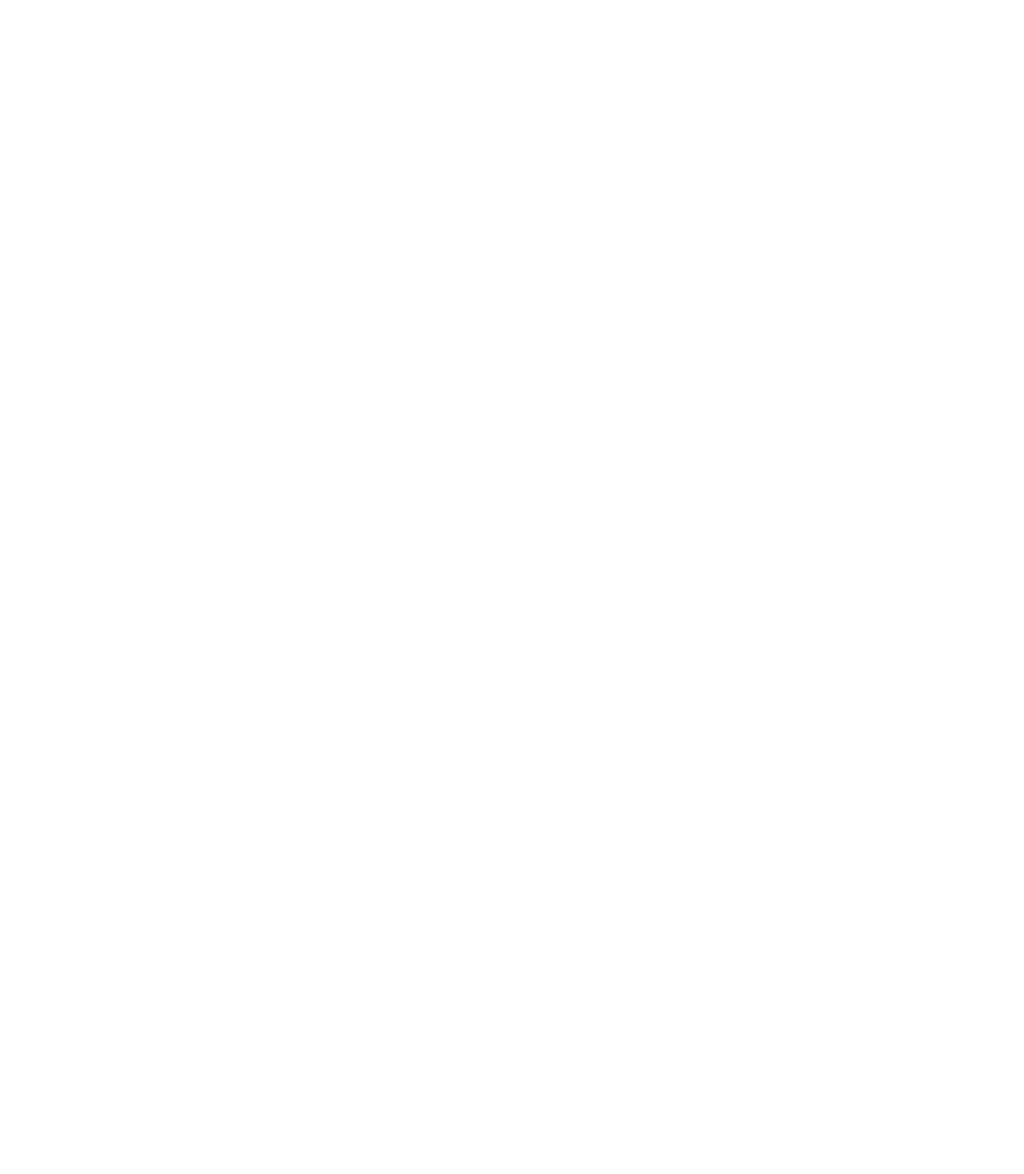
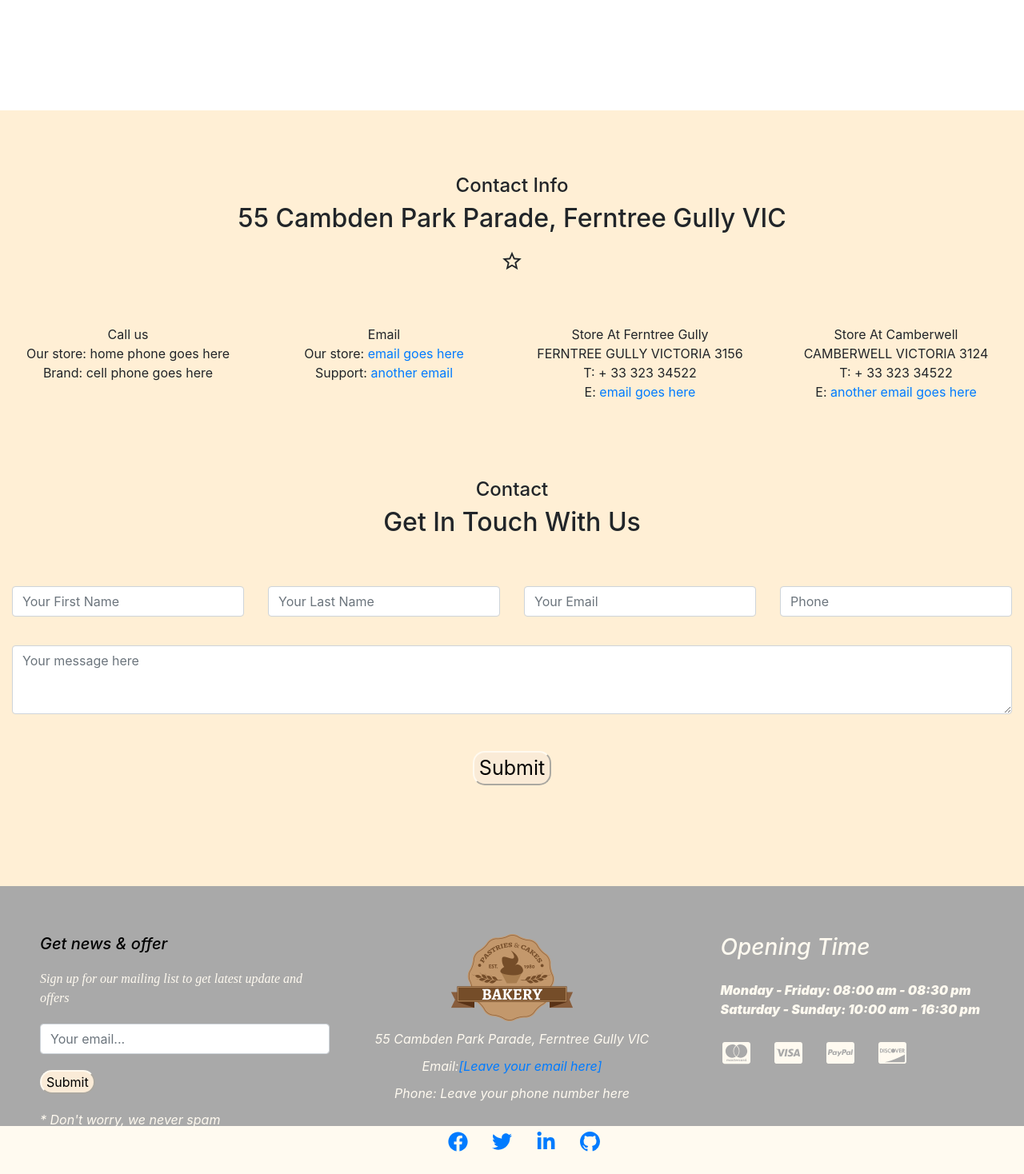
Before and after one commit to charlieNg014/bakery, a React (Create React App) app: page /contact in a window 1280 px wide. Shown: the part 920-2388 px from the top of the page at 80% size. Before the commit the page ends 800 px from the top, so only its background shows below. Built offline with nearby package versions, Linux system fonts and the light colour scheme.

Commit message:
Add Contact page

```diff
--- a/package.json
+++ b/package.json
@@ -11,6 +11,7 @@
     "cors": "^2.8.5",
     "dotenv": "^8.2.0",
     "express": "^4.17.1",
+    "google-map-react": "^1.1.6",
     "mongoose": "^5.8.11",
     "nodemon": "^2.0.2",
     "react": "^16.12.0",
--- a/src/App.css
+++ b/src/App.css
@@ -611,9 +611,23 @@
         height: 86px;
     }
 }
+/* about page ends  */
 
+/* contac starts  */
+.landing-story-display.row {
+    margin-top: 60px;
+    margin-left: 0px;
+    margin-right: 0px;
+    width: 100%;
+}
 
-/* about page ends  */
+@media screen and (max-width: 480px) {
+    .landing-story {
+        height: 650px;
+    }
+}
+
+/* contact ends  */
 /* tablets  */
 @media screen and (max-width: 768px) {
 
--- a/src/components/Test.js
+++ /dev/null
@@ -1 +0,0 @@
-//
--- a/src/pages/Contact.js
+++ b/src/pages/Contact.js
@@ -1,11 +1,194 @@
 import React, { Component } from 'react'
+import { Link } from 'react-router-dom'
+import {IoMdStarOutline} from "react-icons/io"
+import Info from "../components/Info"
+import Footer from "../components/Footer"
+import axios from "axios";
+
 
 export default class Contact extends Component {
+   //declare the state
+   constructor(props) {
+    super(props);
+
+    //bind this to the method
+    this.onChangeFirstname = this.onChangeFirstname.bind(this);
+    this.onChangeLastname = this.onChangeLastname.bind(this);
+    this.onChangeEmail = this.onChangeEmail.bind(this);
+    this.onChangePhone = this.onChangePhone.bind(this);
+    this.onChangeNote = this.onChangeNote.bind(this);
+    this.onSubmit = this.onSubmit.bind(this);
+
+    this.state = {
+        firstname: "",
+        lastname: "",
+        email: "",
+        phone: "",
+        note: "",
+        modalIsOpen: false
+        }
+    }
+
+    //delcare functions/methods
+    onChangeFirstname(e) {
+        this.setState({
+            firstname: e.target.value
+        })
+    }
+
+    onChangeLastname(e) {
+        this.setState({
+            lastname: e.target.value
+        })
+    }
+
+    onChangeEmail(e) {
+        this.setState({
+            email: e.target.value
+        })
+    }
+
+    onChangePhone(e) {
+        this.setState({
+            phone: e.target.value
+        })
+    }
+
+    onChangeNote(e) {
+        this.setState({
+            note: e.target.value
+        })
+    }
+
+    onSubmit() {
+        const newRequest = {
+            firstname: this.state.firstname,
+            lastname: this.state.lastname,
+            email: this.state.email,
+            phone: this.state.phone,
+            note: this.state.note
+        }
+
+        console.log(newRequest);
+
+        //API to MongoDB
+        axios.post("http://localhost:8080/request/add", newRequest)
+        .then(response => console.log(response.data))
+
+        this.setState({
+            firstname: "",
+            lastname: "",
+            email: "",
+            phone: "",
+            note: ""
+        })
+
+        setTimeout(function() {
+            window.location = "/";
+        }, 6000)
+
+        return newRequest;
+
+    }
     render() {
         return (
-            <div>
-                This is a contact page
+            <>
+            <div className="services" style={{padding: 0}}>
+                <div className="services about">
+                    <div className="about-top">
+                        <Link to="/">
+                            <h4 className="about-title">Home ></h4>
+                        </Link>
+                        <h6 className="about-banner">Contact Us</h6>
+                    </div>
+                    <p className="about-text">Contact Us</p>
+                </div>
+                <div className="about-landing row">
+                    <div className="col-md-12 about-landing-left">
+                       map goes here
+                    </div>
+                </div>
+                <div className="landing-story">
+                    <div className="landing-story-main">
+                        <h4 className="landing-subtitle">Contact Info</h4>
+                        <h2 className="landing-title">55 Cambden Park Parade, Ferntree Gully VIC</h2>
+                        <span className="landing-icon"><IoMdStarOutline /></span>
+                    </div>
+                    <div className="landing-story-display row">
+                        <div className="col-md-3">
+                        <figure>
+                            <figcaption>Call us</figcaption>
+                            <p>Our store:  home phone goes here</p>
+                            <p>Brand:  cell phone goes here</p>
+                        </figure>
+                        </div>
+                        <div className=" col-md-3">
+                        <figure>
+                            <figcaption>Email</figcaption>
+                            <p>Our store:<Link to="/"><span className="__cf_email__" data-cfemail="7a13141c153a191213111f080354141f0e"> email goes here</span></Link></p>
+                            <p>Support:<Link to="/"><span className="__cf_email__" data-cfemail="7a290f0a0a15080e3a191213111f080354141f0e"> another email</span></Link></p>
+                        </figure>
+                        </div>
+                        <div className=" col-md-3">
+                        <figure>
+                            <figcaption>Store At Ferntree Gully</figcaption>
+                            <p>FERNTREE GULLY VICTORIA 3156</p>
+                            <p>T:   + 33 323 34522</p>
+                            <p>E:<Link to="/"><span className="__cf_email__" data-cfemail="8ee7e0e8e1cee3e1e1e0fae6ebe3eba0e0ebfa"> email goes here</span></Link></p>
+                        </figure>
+                        </div>
+                        <div className=" col-md-3">
+                        <figure>
+                            <figcaption>Store At Camberwell</figcaption>
+                            <p>CAMBERWELL VICTORIA 3124</p>
+                            <p>T:   + 33 323 34522</p>
+                            <p>E:<Link to="/"><span className="__cf_email__" data-cfemail="0c65626a634c61636362786469616922626978"> another email goes here</span></Link></p>
+                        </figure>
+                        </div>
+                    </div>
+                </div>
+                <div className="landing-story" style={{height: 590}}>
+                    <div className="landing-story-main">
+                        <h4 className="landing-subtitle">Contact</h4>
+                        <h2 className="landing-title">Get In Touch With Us</h2>
+                    </div>
+                    <div className="landing-story-display row">
+                        <div className="col-md-3">
+                            <div className="form-group">
+                                <input className="form-control" type="text" placeholder="Your First Name" onChange={this.onChangeFirstname}/>
+                            </div>
+                        </div>
+                        <div className="col-md-3">
+                            <div className="form-group">
+                                <input className="form-control" type="text" placeholder="Your Last Name" onChange={this.onChangeLastname} />
+                            </div>
+                        </div>
+                        <div className=" col-md-3">
+                            <div className="form-group">
+                                <input className="form-control" type="text" placeholder="Your Email" onChange={this.onChangeEmail} />
+                            </div>
+                        </div>
+                        <div className=" col-md-3">
+                            <div className="form-group">
+                                <input className="form-control" type="text" placeholder="Phone" onChange={this.onChangePhone}/>
+                            </div>
+                        </div>
+                    </div>
+                    <div className="landing-story-display row" style={{marginTop: 20}}>
+                    <div className="col-md-12">
+                            <div className="form-group">
+                                <textarea className="form-control" placeholder="Your message here" rows="3" onChange={this.onChangeNote}></textarea>
+                            </div>
+                        </div>
+                    </div>
+                    <div className="ps-form__submit">
+                        <button className="detail-btn" style={{marginTop: 30,fontSize: 25}} onClick={this.onSubmit}>Submit</button>
+                    </div>
+                </div>
             </div>
+            <Info />
+            <Footer />
+            </>
         )
     }
 }
```
